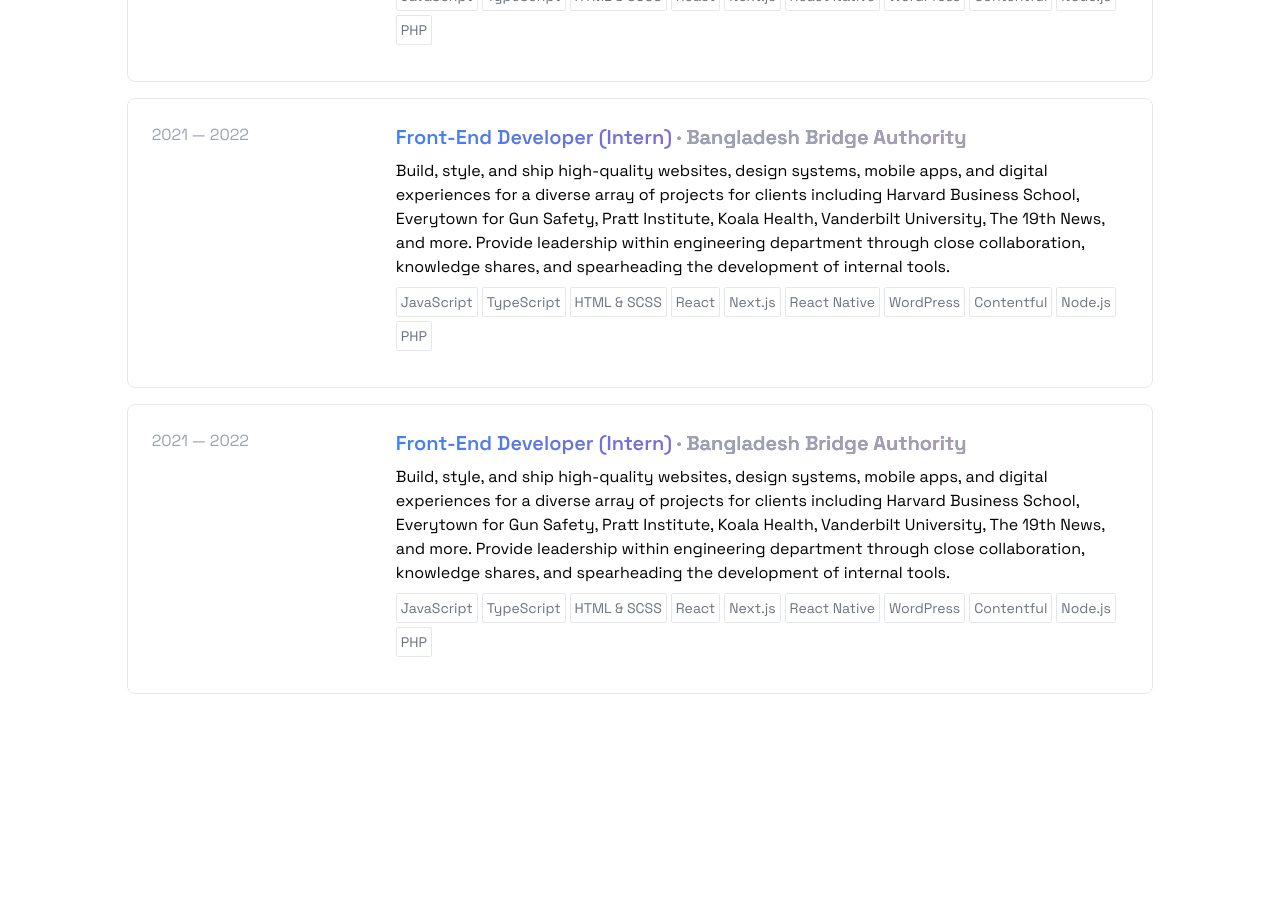
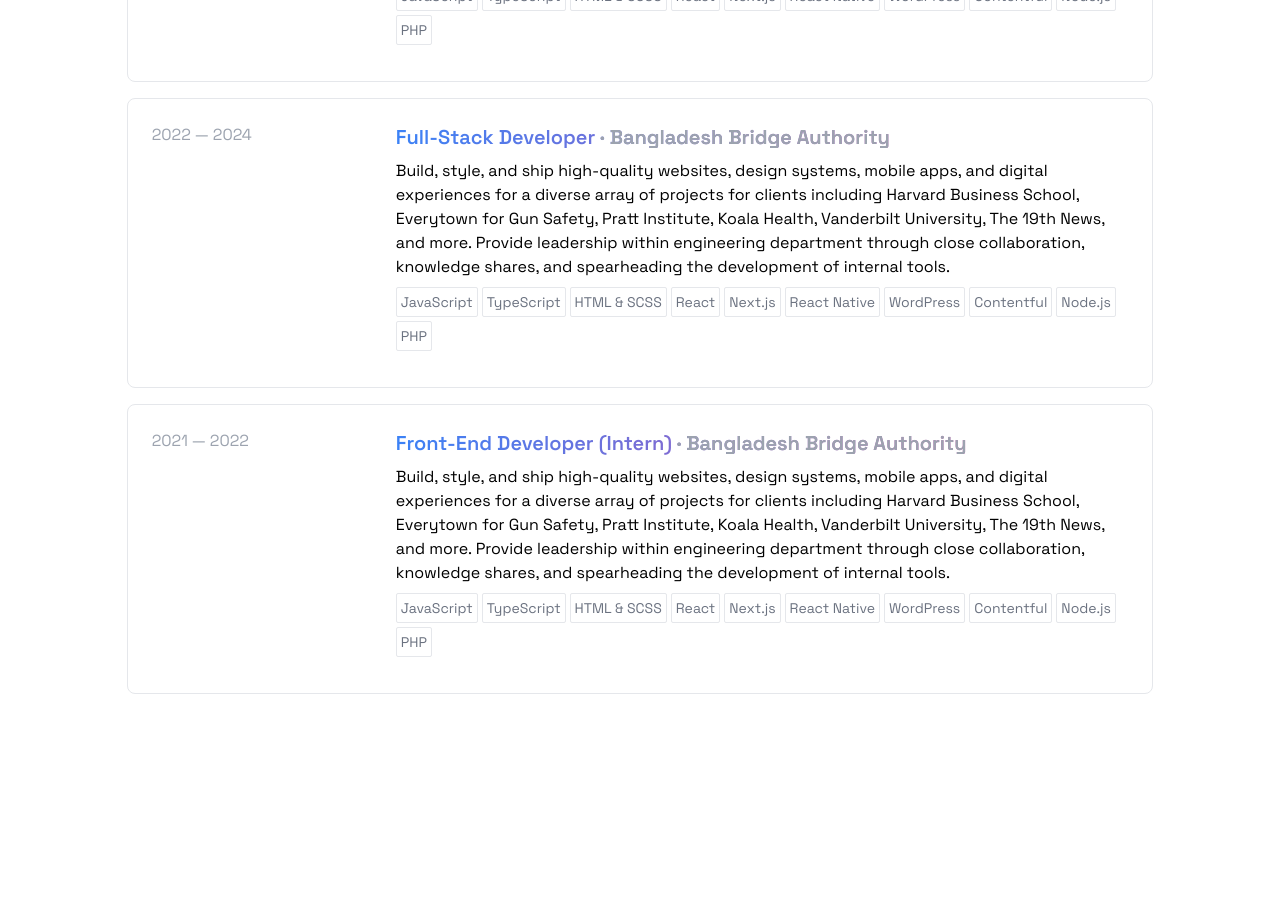
Before and after one commit to developeremdad/portfolio-ts-client, a React (Vite) app: page / in a window 1280 px wide. Shown: the part 1360-2270 px from the top of the page. Built offline with nearby package versions, Linux system fonts and the light colour scheme.

Commit message:
update icon

```diff
--- a/index.html
+++ b/index.html
@@ -3,7 +3,7 @@
 
 <head>
   <meta charset="UTF-8" />
-  <link rel="icon" type="image/svg+xml" href="/vite.svg" />
+  <link rel="icon" type="image/svg+xml" href="/emdad-profile.jpeg" />
   <meta name="viewport" content="width=device-width, initial-scale=1.0" />
 
   <!-- Font family -->
--- a/src/pages/user/home/Experiences.tsx
+++ b/src/pages/user/home/Experiences.tsx
@@ -27,8 +27,8 @@
     ],
   },
   {
-    period: "2021 — 2022",
-    title: "Front-End Developer (Intern)",
+    period: "2022 — 2024",
+    title: "Full-Stack Developer",
     company: "Bangladesh Bridge Authority",
     description:
       "Build, style, and ship high-quality websites, design systems, mobile apps, and digital experiences for a diverse array of projects for clients including Harvard Business School, Everytown for Gun Safety, Pratt Institute, Koala Health, Vanderbilt University, The 19th News, and more. Provide leadership within engineering department through close collaboration, knowledge shares, and spearheading the development of internal tools.",
```
Also changed, not shown: public/emdad-profile.jpeg (added).
